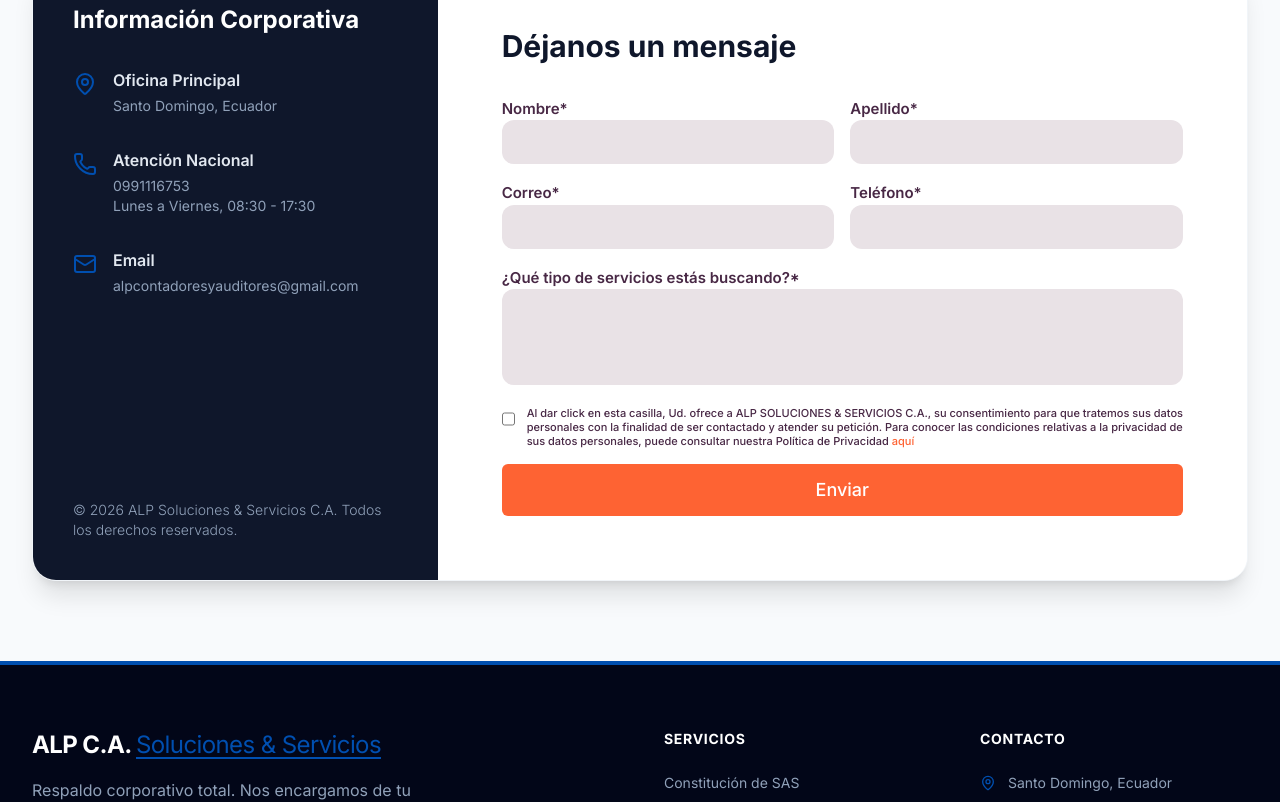
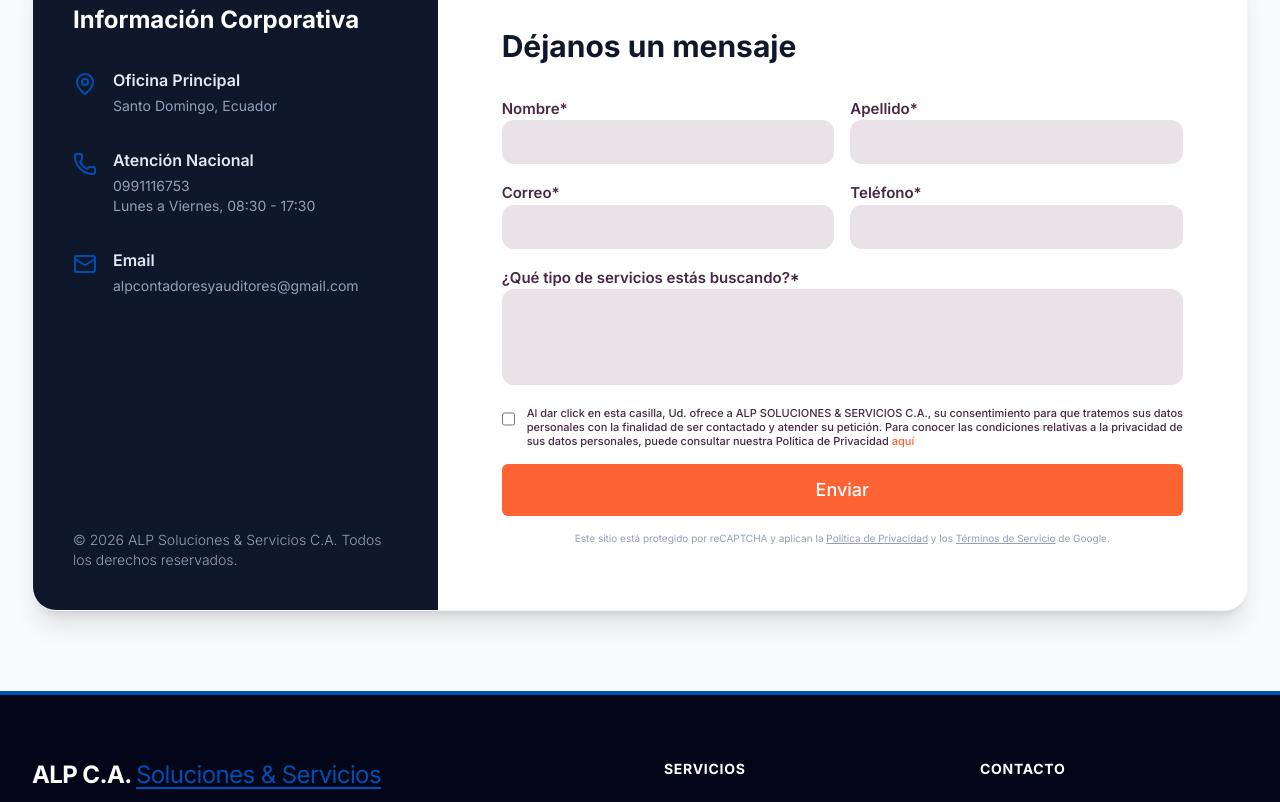
Before and after one commit to mephistoxxl/alpcaweb, a Next.js app: page /contacto in a window 1280 px wide. Shown: the part 597-1399 px from the top of the page. Built offline with nearby package versions, Linux system fonts and the light colour scheme; no server answers.

Commit message:
feat: implement Hero section with integrated reCAPTCHA-protected contact form

```diff
--- a/src/components/ContactForm.tsx
+++ b/src/components/ContactForm.tsx
@@ -7,8 +7,8 @@ import { CheckCircle, Loader2, XCircle } from "lucide-react";
 declare global {
   interface Window {
     grecaptcha: {
-      getResponse: (widgetId?: number) => string;
-      reset: (widgetId?: number) => void;
+      ready: (cb: () => void) => void;
+      execute: (siteKey: string, options: { action: string }) => Promise<string>;
     };
   }
 }
@@ -63,19 +63,16 @@ export default function ContactForm() {
       return;
     }
 
-    // Leer token del widget reCAPTCHA v2 (auto-renderizado por Google)
-    let recaptchaToken = "";
-    if (sitekey) {
-      recaptchaToken = window.grecaptcha?.getResponse() ?? "";
-      if (!recaptchaToken) {
-        setFeedback({ type: "error", message: "Por favor completa el captcha de verificación." });
-        return;
-      }
-    }
-
     setIsSubmitting(true);
 
     try {
+      // Obtener token de reCAPTCHA v3 de forma invisible
+      let recaptchaToken = "";
+      if (sitekey) {
+        await new Promise<void>((resolve) => window.grecaptcha.ready(resolve));
+        recaptchaToken = await window.grecaptcha.execute(sitekey, { action: "contact_form" });
+      }
+
       const response = await fetch("/api/contact", {
         method: "POST",
         headers: { "Content-Type": "application/json" },
@@ -97,7 +94,6 @@ export default function ContactForm() {
           type: "error",
           message: data.error ?? "No se pudo enviar tu consulta. Intenta nuevamente.",
         });
-        window.grecaptcha?.reset();
         return;
       }
 
@@ -106,13 +102,11 @@ export default function ContactForm() {
         message: data.message ?? "Tu consulta fue enviada correctamente.",
       });
       setFormData(INITIAL_FORM);
-      window.grecaptcha?.reset();
     } catch {
       setFeedback({
         type: "error",
         message: "Error de conexión. Verifica tu internet e intenta nuevamente.",
       });
-      window.grecaptcha?.reset();
     } finally {
       setIsSubmitting(false);
     }
@@ -137,6 +131,15 @@ export default function ContactForm() {
   }
 
   return (
+    <>
+      {/* Script reCAPTCHA v3 — carga una sola vez */}
+      {sitekey && (
+        <Script
+          src={`https://www.google.com/recaptcha/api.js?render=${sitekey}`}
+          strategy="afterInteractive"
+        />
+      )}
+
       <form className="space-y-4" onSubmit={(e) => void handleSubmit(e)} noValidate>
         {/* Honeypot anti-spam */}
         <div className="hidden" aria-hidden="true">
@@ -244,18 +247,6 @@ export default function ContactForm() {
           </label>
         </div>
 
-      {/* Widget reCAPTCHA v2 — el script carga aquí para garantizar que el div ya existe */}
-      {sitekey && (
-        <div className="mt-4">
-          {/* eslint-disable-next-line tailwindcss/no-custom-classname */}
-          <div className="g-recaptcha" data-sitekey={sitekey} />
-          <Script
-            src="https://www.google.com/recaptcha/api.js"
-            strategy="afterInteractive"
-          />
-        </div>
-      )}
-
         {/* Error */}
         {feedback.type === "error" && (
           <div className="flex items-center gap-2 text-red-700 text-sm font-medium bg-red-50 border border-red-200 px-3 py-2 rounded-lg">
@@ -278,6 +269,22 @@ export default function ContactForm() {
             "Enviar"
           )}
         </button>
+
+        {/* Nota de privacidad reCAPTCHA v3 (recomendado por Google) */}
+        {sitekey && (
+          <p className="text-[10px] text-slate-400 text-center leading-snug mt-1">
+            Este sitio está protegido por reCAPTCHA y aplican la{" "}
+            <a href="https://policies.google.com/privacy" target="_blank" rel="noopener noreferrer" className="underline hover:text-slate-600">
+              Política de Privacidad
+            </a>{" "}
+            y los{" "}
+            <a href="https://policies.google.com/terms" target="_blank" rel="noopener noreferrer" className="underline hover:text-slate-600">
+              Términos de Servicio
+            </a>{" "}
+            de Google.
+          </p>
+        )}
       </form>
+    </>
   );
 }
--- a/src/components/Hero.tsx
+++ b/src/components/Hero.tsx
@@ -1,3 +1,5 @@
+"use client";
+
 import dynamic from "next/dynamic";
 
 const ContactForm = dynamic(() => import("./ContactForm"), { ssr: false });
```
Lines whose indentation alone changed are shown as unchanged.
